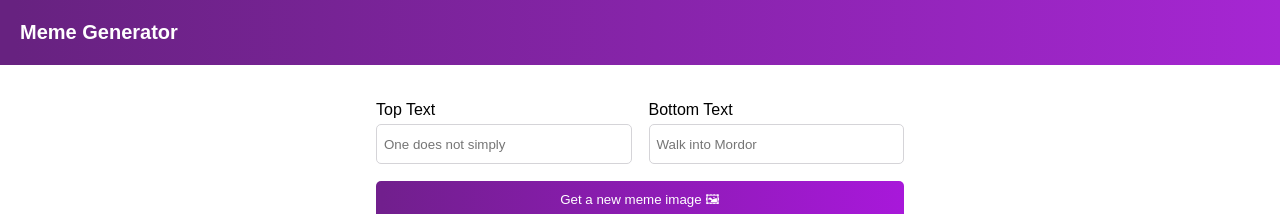
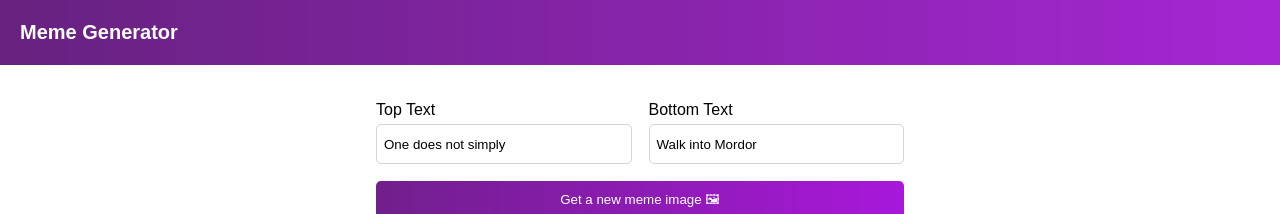
Before and after one commit to gustavogabana/learn-react, a React (Vite) app in the folder meme-challenge/: page / in a window 1280 px wide. Shown: the top 214 px of the page. Built offline with nearby package versions, Linux system fonts and the light colour scheme.

Commit message:
meme-challenge: controlled componentes II

```diff
--- a/meme-challenge/src/components/Main.jsx
+++ b/meme-challenge/src/components/Main.jsx
@@ -8,10 +8,10 @@ export default function Main() {
     })
 
     function handleChange(event) {
-        const { value } = event.currentTarget
+        const { value, name } = event.currentTarget
         setMeme(prevMeme => ({
             ...prevMeme,
-            topText: value
+            [name]: value
         }))
     }
 
@@ -24,6 +24,7 @@ export default function Main() {
                         placeholder="One does not simply"
                         name="topText"
                         onChange={handleChange}
+                        value={meme.topText}
                     />
                 </label>
 
@@ -33,6 +34,7 @@ export default function Main() {
                         placeholder="Walk into Mordor"
                         name="bottomText"
                         onChange={handleChange}
+                        value={meme.bottomText}
                     />
                 </label>
                 <button>Get a new meme image 🖼</button>
```
